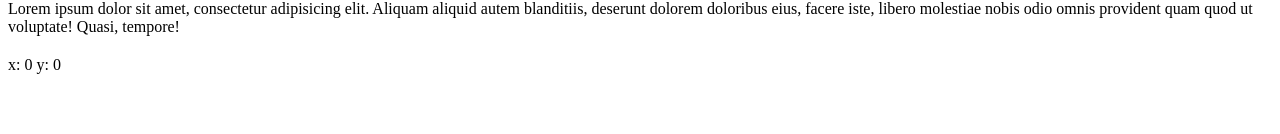
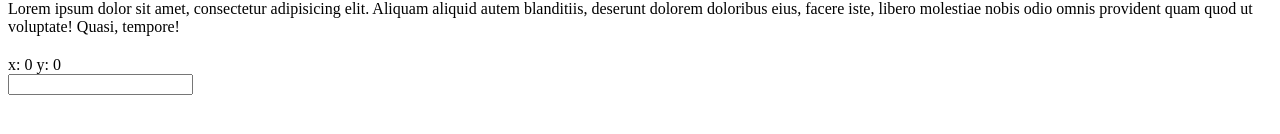
Before and after one commit to kewon96/nuxt-start, a Nuxt app: page / in a window 1280 px wide. Shown: the part 188-322 px from the top of the page. Built offline with nearby package versions, Linux system fonts and the light colour scheme.

Commit message:
components

```diff
--- /dev/null
+++ b/components/Input.vue
@@ -0,0 +1,31 @@
+<template>
+  <div>
+    <input type="text">
+  </div>
+</template>
+
+<script setup lang="ts">
+
+/*********** Type & Interface **************/
+
+
+/*********** Normal Instance **************/
+
+
+/*********** Reactive Instance **************/
+
+
+/*********** Hook **************/
+
+
+/*********** Function **************/
+
+
+/*********** ETC... **************/
+
+
+</script>
+
+<style lang="scss" scoped>
+
+</style>
--- a/pages/index.vue
+++ b/pages/index.vue
@@ -5,6 +5,8 @@
     <h2>Home</h2>
     <p>Lorem ipsum dolor sit amet, consectetur adipisicing elit. Aliquam aliquid autem blanditiis, deserunt dolorem doloribus eius, facere iste, libero molestiae nobis odio omnis provident quam quod ut voluptate! Quasi, tempore!</p>
     x: {{x}} y: {{y}}
+
+    <Input v-model="x" />
   </div>
 </template>
 
```
